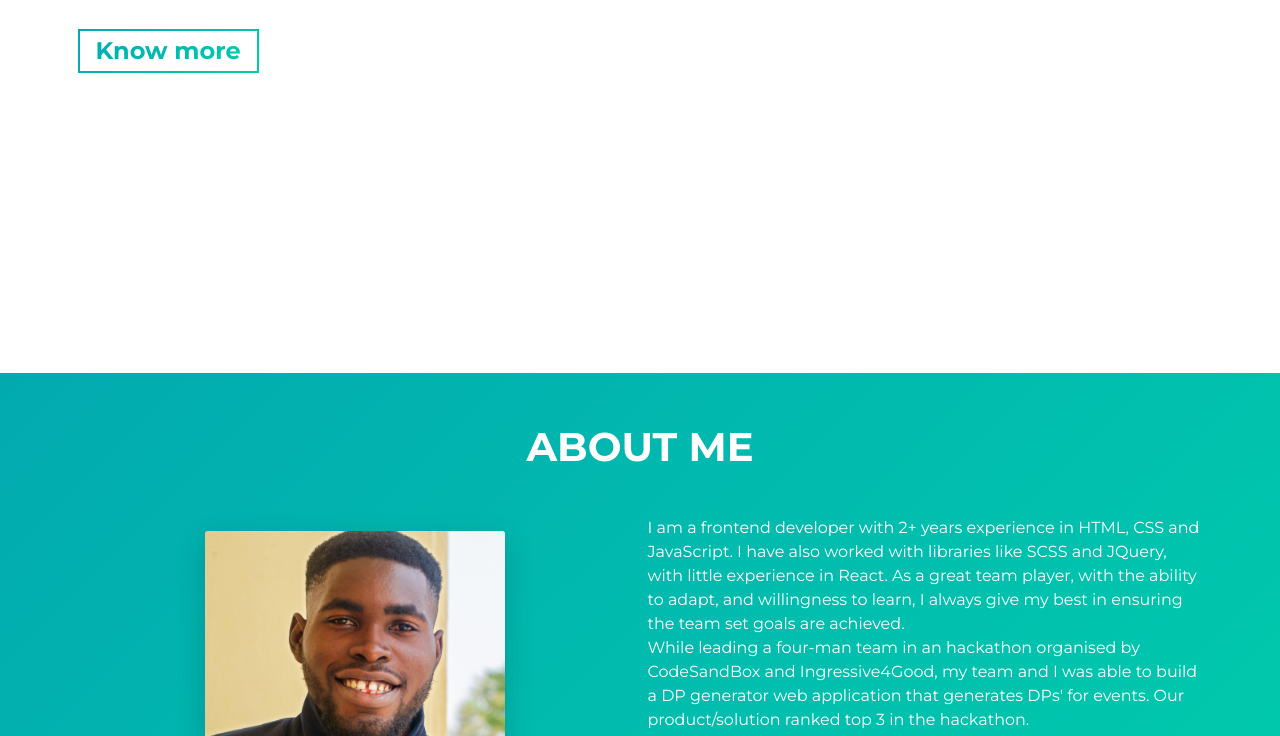
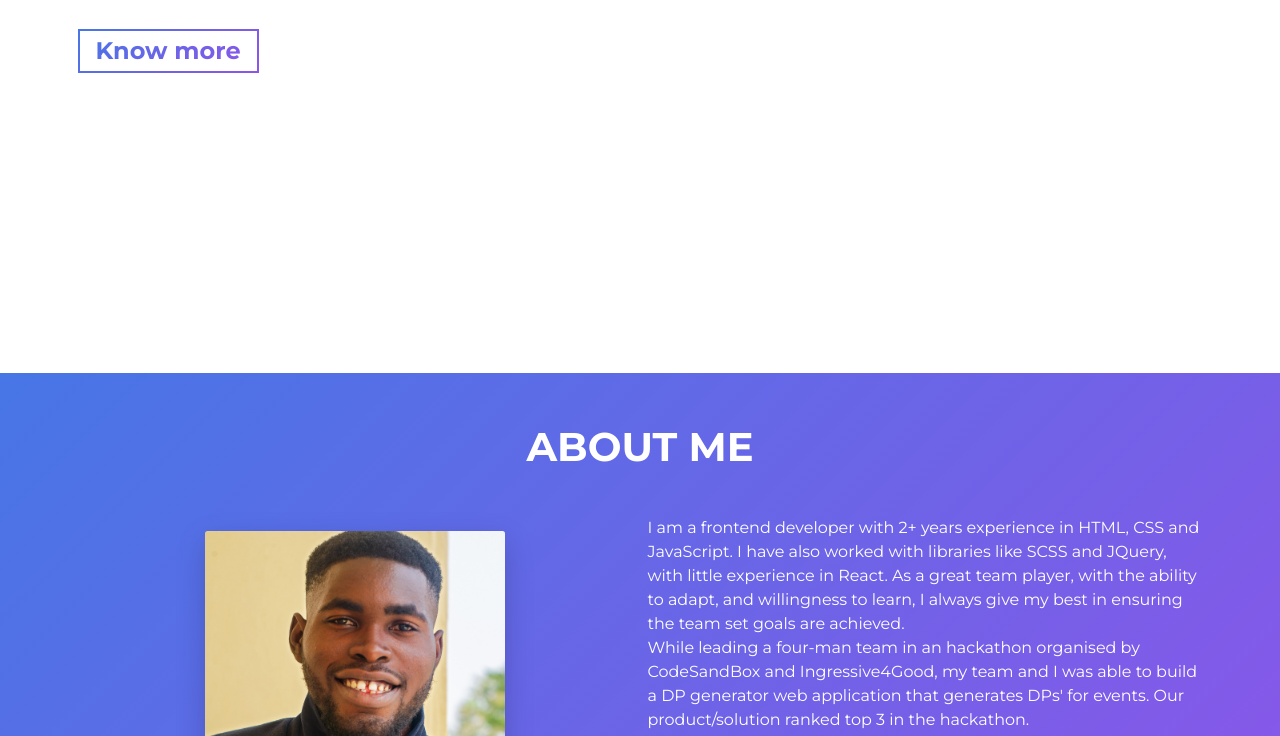
Before and after one commit to PatrickEinstein/Folio11, a website built with Parcel: page src/index.html in a window 1280 px wide. Shown: the part 427-1163 px from the top of the page. Built offline with nearby package versions, Linux system fonts and the light colour scheme.

Commit message:
Update styles

```diff
--- a/src/sass/abstracts/_variables.scss
+++ b/src/sass/abstracts/_variables.scss
@@ -1,13 +1,13 @@
 // COLORS
-$primary-color: #02aab0;
-$secondary-color: #00cdac;
+$primary-color: #4776e6;
+$secondary-color: #8e54e9;
 
 $white-color: #fff;
 
-$dark-grey: #333333;
+$dark-grey: #1d1e38;
 $light-grey: #d2d2d2;
 
-$dark-blue-text: #272341; // For Headings
+$dark-blue-text: #1d1e38; // For Headings
 
 // FONT SIZE
 $default-font-size: 1.6rem;
```
